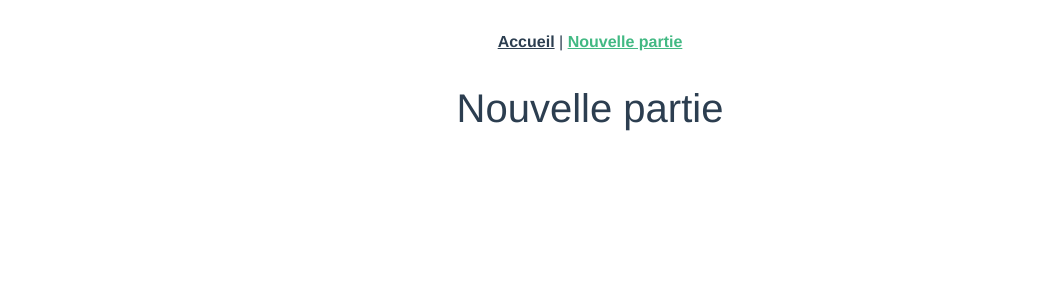
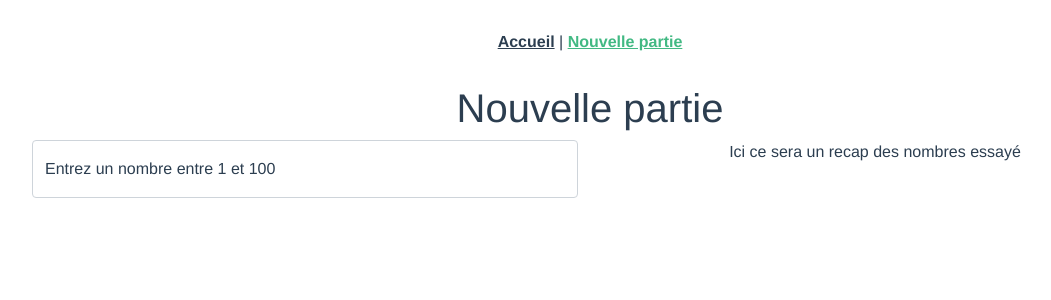
Before and after one commit to Pyromanprod/training-vue-2, a Vue app: page /new-game in a window 1280 px wide. Shown: the top 300 px of the page, without its empty margins (50-1101 px from the left). Built offline with nearby package versions, Linux system fonts and the light colour scheme; the HTML template or start-up script is replaced by a standard one.

Commit message:
Mise en place d'un squellette rapide

```diff
--- a/src/views/NewGameView.vue
+++ b/src/views/NewGameView.vue
@@ -1,6 +1,21 @@
 <template>
   <div class="newgame">
     <h1>Nouvelle partie</h1>
+  </div>
+  <div class="container">
+    <div class="row">
+      <div class="col-6">
+        <div class="form-floating mb-3">
+          <input type="number" class="form-control" id="nbTry" placeholder="2">
+          <label for="nbTry">Entrez un nombre entre 1 et 100</label>
+        </div>
+      </div>
+      <div class="col-6">
+        <div class="form-floating mb-3">
+          <p>Ici ce sera un recap des nombres essayé</p>
+        </div>
+      </div>
+    </div>
   </div>
 </template>
 
```
